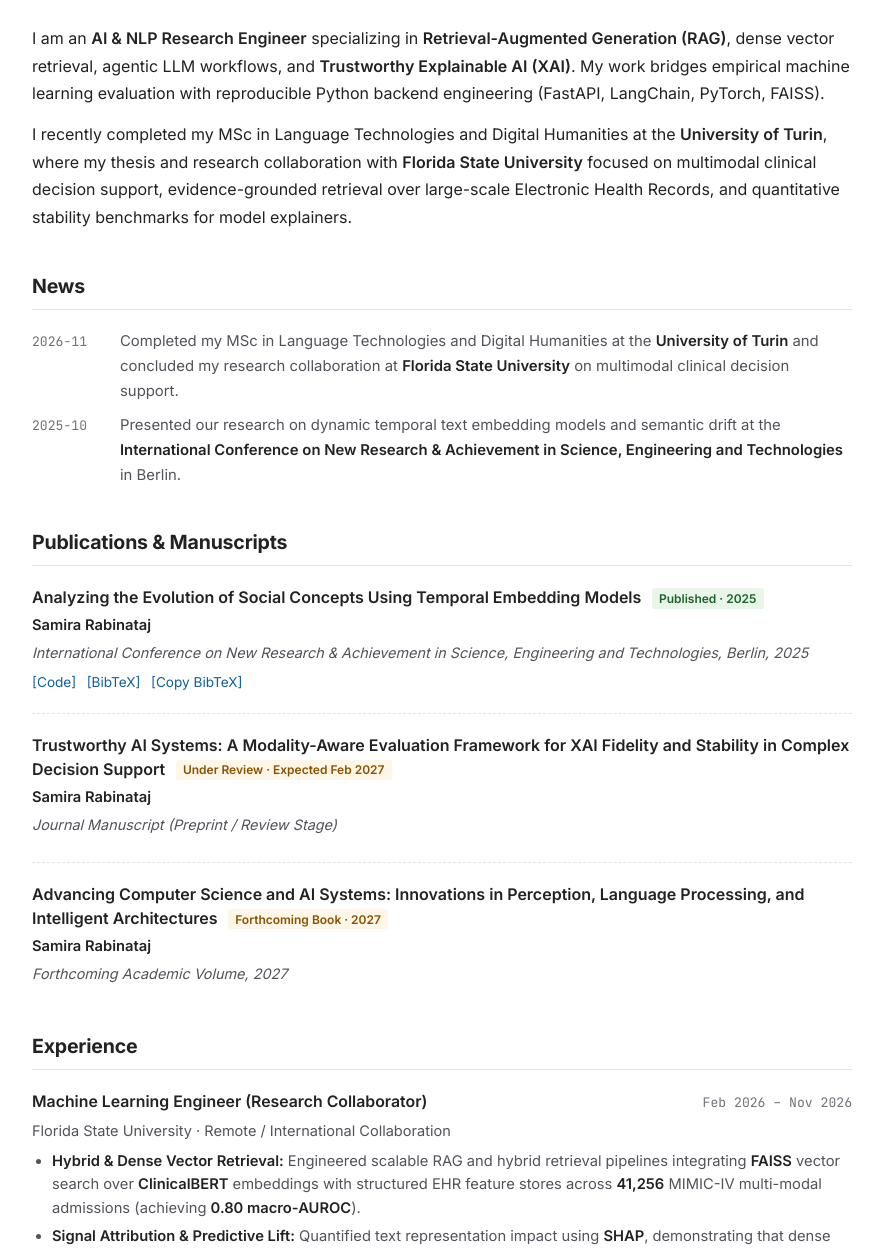
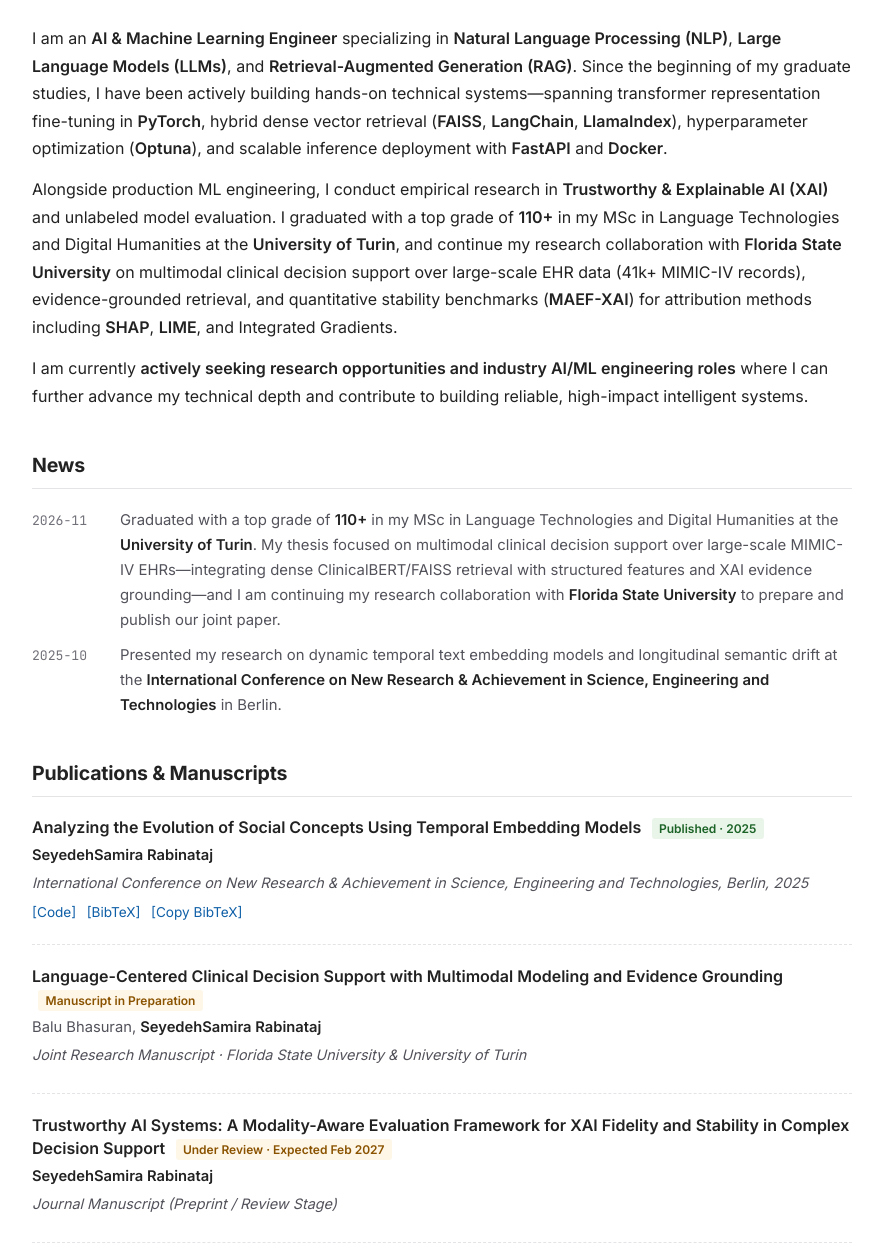
Before and after one commit to SamiraRn/SamiraRn.github.io, a plain HTML site: page index.html in a window 1280 px wide. Shown: the part 237-1485 px from the top of the page, without its empty margins (198-1081 px from the left). Drawn offline with Linux system fonts and the light colour scheme.

Commit message:
Update index.html

```diff
--- a/index.html
+++ b/index.html
@@ -3,14 +3,14 @@
 <head>
   <meta charset="utf-8">
   <meta name="viewport" content="width=device-width, initial-scale=1.0">
-  <title>Samira Rabinataj — AI &amp; NLP Research Engineer</title>
-  <meta name="description" content="Samira Rabinataj — AI & NLP Research Engineer specializing in Retrieval-Augmented Generation (RAG), Dense Vector Search, Multimodal AI, and Trustworthy Explainable AI (XAI).">
-  <meta name="author" content="Samira Rabinataj">
+  <title>Samira Rabinataj — AI/ML Research Engineer</title>
+  <meta name="description" content="Samira Rabinataj (SeyedehSamira Rabinataj) — AI & Machine Learning Engineer specializing in NLP, LLMs, RAG, PyTorch, Dense Vector Search, and Trustworthy Explainable AI (XAI).">
+  <meta name="author" content="SeyedehSamira Rabinataj">
   <link rel="canonical" href="https://samirarn.github.io/">
 
   <!-- Open Graph / Social Preview -->
-  <meta property="og:title" content="Samira Rabinataj — AI &amp; NLP Research Engineer">
-  <meta property="og:description" content="AI & NLP Research Engineer specializing in RAG systems, dense vector retrieval, multimodal modeling, and quantitative XAI evaluation.">
+  <meta property="og:title" content="Samira Rabinataj — AI/ML Research Engineer">
+  <meta property="og:description" content="AI & Machine Learning Engineer specializing in NLP, LLMs, RAG, PyTorch, multimodal clinical modeling, and quantitative XAI evaluation.">
   <meta property="og:type" content="profile">
   <meta property="og:url" content="https://samirarn.github.io/">
   <meta property="og:image" content="https://samirarn.github.io/profile.jpg">
@@ -21,7 +21,8 @@
     "@context": "https://schema.org",
     "@type": "Person",
     "name": "Samira Rabinataj",
-    "jobTitle": "AI & NLP Research Engineer",
+    "alternateName": "SeyedehSamira Rabinataj",
+    "jobTitle": "AI/ML Research Engineer",
     "url": "https://samirarn.github.io/",
     "alumniOf": [
       {
@@ -283,7 +284,7 @@
       list-style: none;
       display: flex;
       flex-direction: column;
-      gap: 0.55rem;
+      gap: 0.65rem;
       font-size: 0.93rem;
     }
 
@@ -617,7 +618,7 @@
       <div class="profile-bio">
         <h1 class="name">Samira Rabinataj</h1>
         <p class="title-tagline">
-          <strong>AI &amp; NLP Research Engineer</strong> · MSc in Language Technologies, <strong>University of Turin</strong>
+          <strong>AI/ML Research Engineer</strong> · NLP, LLMs, RAG &amp; PyTorch · MSc, <strong>University of Turin</strong>
         </p>
         <p style="font-size: 0.9rem; color: var(--text-light);">
           Turin, Italy · <span style="font-family: var(--font-mono); font-size: 0.84rem;">s.rabinataj@gmail.com</span>
@@ -644,10 +645,13 @@
     <!-- About / Summary -->
     <section class="intro-text">
       <p>
-        I am an <strong>AI &amp; NLP Research Engineer</strong> specializing in <strong>Retrieval-Augmented Generation (RAG)</strong>, dense vector retrieval, agentic LLM workflows, and <strong>Trustworthy Explainable AI (XAI)</strong>. My work bridges empirical machine learning evaluation with reproducible Python backend engineering (FastAPI, LangChain, PyTorch, FAISS).
+        I am an <strong>AI &amp; Machine Learning Engineer</strong> specializing in <strong>Natural Language Processing (NLP)</strong>, <strong>Large Language Models (LLMs)</strong>, and <strong>Retrieval-Augmented Generation (RAG)</strong>. Since the beginning of my graduate studies, I have been actively building hands-on technical systems—spanning transformer representation fine-tuning in <strong>PyTorch</strong>, hybrid dense vector retrieval (<strong>FAISS</strong>, <strong>LangChain</strong>, <strong>LlamaIndex</strong>), hyperparameter optimization (<strong>Optuna</strong>), and scalable inference deployment with <strong>FastAPI</strong> and <strong>Docker</strong>.
       </p>
       <p>
-        I recently completed my MSc in Language Technologies and Digital Humanities at the <strong>University of Turin</strong>, where my thesis and research collaboration with <strong>Florida State University</strong> focused on multimodal clinical decision support, evidence-grounded retrieval over large-scale Electronic Health Records, and quantitative stability benchmarks for model explainers.
+        Alongside production ML engineering, I conduct empirical research in <strong>Trustworthy &amp; Explainable AI (XAI)</strong> and unlabeled model evaluation. I graduated with a top grade of <strong>110+</strong> in my MSc in Language Technologies and Digital Humanities at the <strong>University of Turin</strong>, and continue my research collaboration with <strong>Florida State University</strong> on multimodal clinical decision support over large-scale EHR data (41k+ MIMIC-IV records), evidence-grounded retrieval, and quantitative stability benchmarks (<strong>MAEF-XAI</strong>) for attribution methods including <strong>SHAP</strong>, <strong>LIME</strong>, and Integrated Gradients.
+      </p>
+      <p>
+        I am currently <strong>actively seeking research opportunities and industry AI/ML engineering roles</strong> where I can further advance my technical depth and contribute to building reliable, high-impact intelligent systems.
       </p>
     </section>
 
@@ -656,11 +660,11 @@
     <ul class="news-list">
       <li class="news-item">
         <span class="news-date">2026-11</span>
-        <span class="news-content">Completed my MSc in Language Technologies and Digital Humanities at the <strong>University of Turin</strong> and concluded my research collaboration at <strong>Florida State University</strong> on multimodal clinical decision support.</span>
+        <span class="news-content">Graduated with a top grade of <strong>110+</strong> in my MSc in Language Technologies and Digital Humanities at the <strong>University of Turin</strong>. My thesis focused on multimodal clinical decision support over large-scale MIMIC-IV EHRs—integrating dense ClinicalBERT/FAISS retrieval with structured features and XAI evidence grounding—and I am continuing my research collaboration with <strong>Florida State University</strong> to prepare and publish our joint paper.</span>
       </li>
       <li class="news-item">
         <span class="news-date">2025-10</span>
-        <span class="news-content">Presented our research on dynamic temporal text embedding models and semantic drift at the <strong>International Conference on New Research &amp; Achievement in Science, Engineering and Technologies</strong> in Berlin.</span>
+        <span class="news-content">Presented my research on dynamic temporal text embedding models and longitudinal semantic drift at the <strong>International Conference on New Research &amp; Achievement in Science, Engineering and Technologies</strong> in Berlin.</span>
       </li>
     </ul>
 
@@ -672,7 +676,7 @@
           Analyzing the Evolution of Social Concepts Using Temporal Embedding Models
           <span class="badge badge-published">Published · 2025</span>
         </div>
-        <div class="pub-authors"><strong>Samira Rabinataj</strong></div>
+        <div class="pub-authors"><strong>SeyedehSamira Rabinataj</strong></div>
         <div class="pub-venue">International Conference on New Research &amp; Achievement in Science, Engineering and Technologies, Berlin, 2025</div>
         <div class="pub-links">
           <a href="https://github.com/SamiraRn/Analyzing-the-Evolution-of-Social-Concepts-2025" target="_blank" rel="noopener">[Code]</a>
@@ -680,7 +684,7 @@
           <button type="button" onclick="copyBibtex('bib-berlin2025')">[Copy BibTeX]</button>
         </div>
         <pre class="bibtex-panel" id="bib-berlin2025">@inproceedings{rabinataj2025temporal,
-  author    = {Rabinataj, Samira},
+  author    = {Rabinataj, SeyedehSamira},
   title     = {Analyzing the Evolution of Social Concepts Using Temporal Embedding Models},
   booktitle = {International Conference on New Research \& Achievement in Science, Engineering and Technologies},
   address   = {Berlin, Germany},
@@ -690,10 +694,19 @@
 
       <article class="pub-item">
         <div class="pub-title">
+          Language-Centered Clinical Decision Support with Multimodal Modeling and Evidence Grounding
+          <span class="badge badge-review">Manuscript in Preparation</span>
+        </div>
+        <div class="pub-authors">Balu Bhasuran, <strong>SeyedehSamira Rabinataj</strong></div>
+        <div class="pub-venue">Joint Research Manuscript · Florida State University &amp; University of Turin</div>
+      </article>
+
+      <article class="pub-item">
+        <div class="pub-title">
           Trustworthy AI Systems: A Modality-Aware Evaluation Framework for XAI Fidelity and Stability in Complex Decision Support
           <span class="badge badge-review">Under Review · Expected Feb 2027</span>
         </div>
-        <div class="pub-authors"><strong>Samira Rabinataj</strong></div>
+        <div class="pub-authors"><strong>SeyedehSamira Rabinataj</strong></div>
         <div class="pub-venue">Journal Manuscript (Preprint / Review Stage)</div>
       </article>
 
@@ -702,7 +715,7 @@
           Advancing Computer Science and AI Systems: Innovations in Perception, Language Processing, and Intelligent Architectures
           <span class="badge badge-review">Forthcoming Book · 2027</span>
         </div>
-        <div class="pub-authors"><strong>Samira Rabinataj</strong></div>
+        <div class="pub-authors"><strong>SeyedehSamira Rabinataj</strong></div>
         <div class="pub-venue">Forthcoming Academic Volume, 2027</div>
       </article>
     </div>
@@ -712,8 +725,8 @@
     <div class="timeline-list">
       <div class="timeline-item">
         <div class="timeline-head">
-          <span class="timeline-title">Machine Learning Engineer (Research Collaborator)</span>
-          <span class="timeline-date">Feb 2026 – Nov 2026</span>
+          <span class="timeline-title">AI &amp; ML Engineer (Research Collaborator)</span>
+          <span class="timeline-date">Feb 2026 – Present</span>
         </div>
         <div class="timeline-subtitle">Florida State University · Remote / International Collaboration</div>
         <ul class="timeline-bullets">
@@ -727,7 +740,7 @@
       <div class="timeline-item">
         <div class="timeline-head">
           <span class="timeline-title">AI &amp; NLP Researcher</span>
-          <span class="timeline-date">Jan 2025 – Nov 2026</span>
+          <span class="timeline-date">Jan 2025 – Present</span>
         </div>
         <div class="timeline-subtitle">University of Turin · Turin, Italy</div>
         <ul class="timeline-bullets">
@@ -755,6 +768,19 @@
           End-to-end multimodal clinical modeling and explainability evaluation pipeline combining dense clinical text representations, structured EHR features, and SHAP/LIME stability auditing.
         </p>
         <div class="project-tags">Python · PyTorch · ClinicalBERT · FAISS · SHAP · XAI Evaluation</div>
+      </div>
+
+      <div class="project-item">
+        <div class="project-head">
+          <span class="project-title">Virtual Assistant &amp; RAG Document Q&amp;A System</span>
+          <span class="project-meta">
+            <span>2026</span>
+          </span>
+        </div>
+        <p class="project-desc">
+          Interactive Retrieval-Augmented Generation chatbot featuring semantic chunking, dense vector indexing, citation-grounded response generation, and FastAPI REST endpoints.
+        </p>
+        <div class="project-tags">Python · OpenAI API · LangChain · Vector DB · FastAPI</div>
       </div>
 
       <div class="project-item">
@@ -787,19 +813,6 @@
           Cross-modal representation and agentic workflow fusing visual frames, audio transcripts, and textual metadata for automated video content understanding and task orchestration.
         </p>
         <div class="project-tags">Python · Multimodal AI · crewAI · Vision-Language · Audio-Text Fusion</div>
-      </div>
-
-      <div class="project-item">
-        <div class="project-head">
-          <span class="project-title">Virtual Assistant &amp; RAG Document Q&amp;A System</span>
-          <span class="project-meta">
-            <span>2025</span>
-          </span>
-        </div>
-        <p class="project-desc">
-          Interactive Retrieval-Augmented Generation chatbot featuring semantic chunking, dense vector indexing, citation-grounded response generation, and FastAPI REST endpoints.
-        </p>
-        <div class="project-tags">Python · OpenAI API · LangChain · Vector DB · FastAPI</div>
       </div>
 
       <div class="project-item">
@@ -843,8 +856,9 @@
           <span class="timeline-title">MSc in Language Technologies and Digital Humanities</span>
           <span class="timeline-date">Oct 2023 – Nov 2026</span>
         </div>
-        <div class="timeline-subtitle">University of Turin · Turin, Italy</div>
+        <div class="timeline-subtitle">University of Turin · Turin, Italy · Final Grade: 110+</div>
         <ul class="timeline-bullets">
+          <li><strong>Key Focus Areas:</strong> Natural Language Processing (NLP), Machine Learning (ML), and Artificial Intelligence (AI)—spanning transformer architectures, dense information retrieval, explainable AI, and end-to-end applied ML engineering projects.</li>
           <li><strong>Thesis:</strong> <em>Language-Centered Clinical Decision Support with Multimodal Modeling and Evidence Grounding</em> (in collaboration with Florida State University).</li>
         </ul>
       </div>
```
